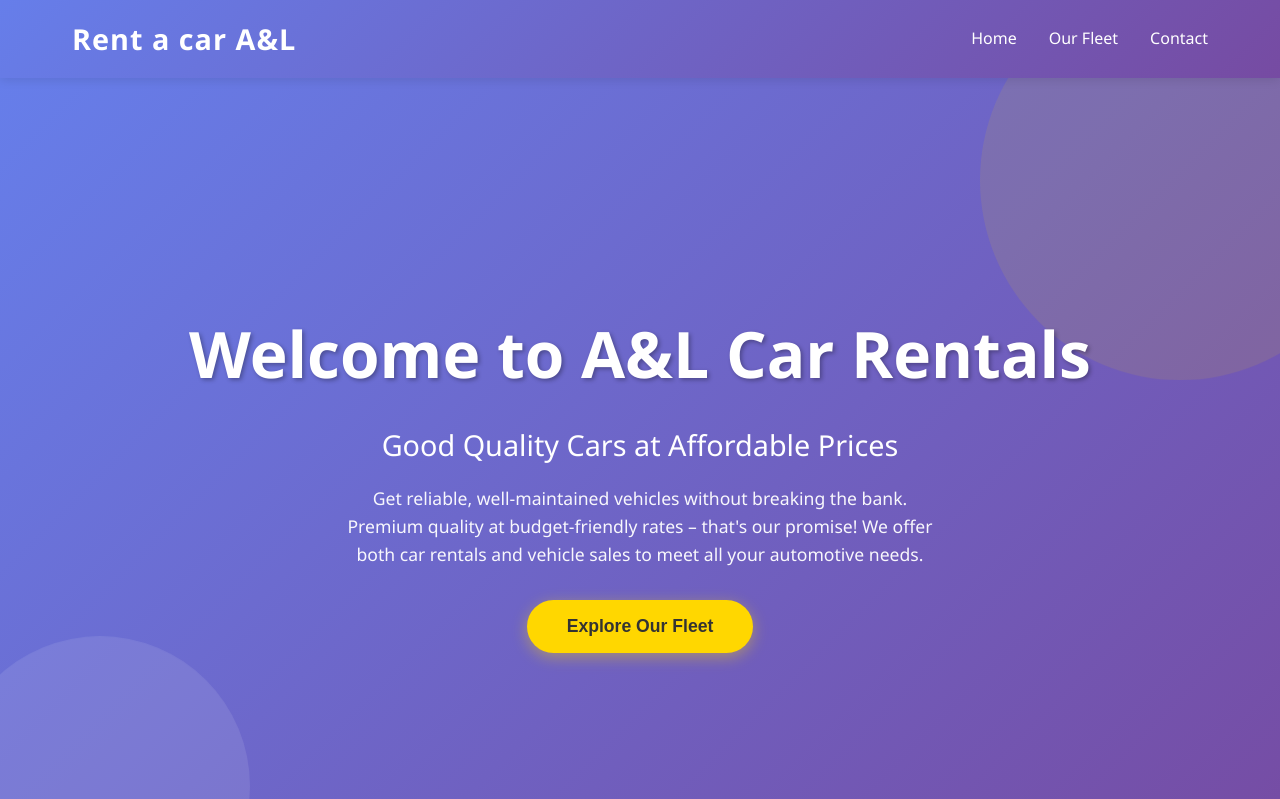
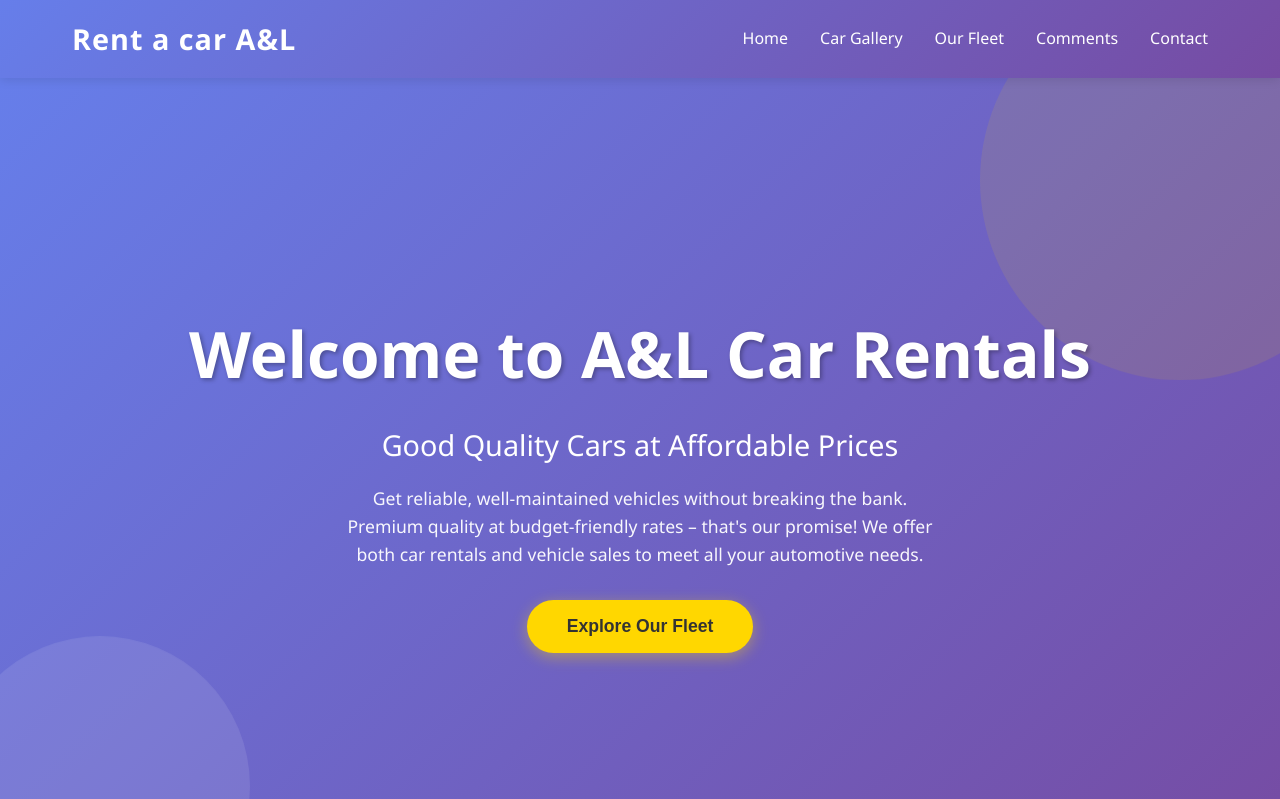
Before and after one commit to Puryll/Rent-a-car-A-L, a plain HTML site: page index.html in a window 1280 px wide. Shown: the top 799 px of the page. Drawn offline with Linux system fonts and the light colour scheme; no server answers.

Commit message:
first commit

```diff
--- a/index.html
+++ b/index.html
@@ -14,7 +14,9 @@
             <div class="logo">Rent a car A&L</div>
             <ul class="nav-menu">
                 <li><a href="#home" class="nav-link">Home</a></li>
+                <li><a href="#gallery" class="nav-link">Car Gallery</a></li>
                 <li><a href="#cars" class="nav-link">Our Fleet</a></li>
+                <li><a href="#comments" class="nav-link">Comments</a></li>
                 <li><a href="#footer" class="nav-link">Contact</a></li>
             </ul>
         </div>
```
Also changed, not shown: vercel.json (added).
